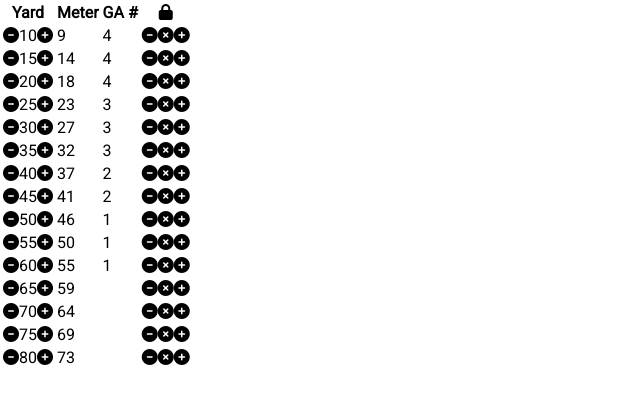
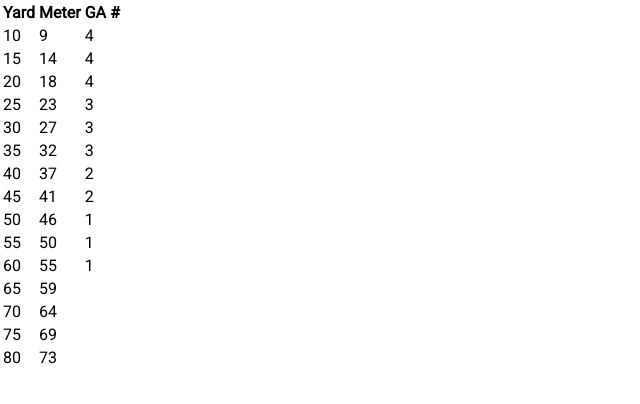
Before and after one commit to alevshunov/bbr.kudesnik.cc, a React app: page / in a window 1280 px wide. Shown: the top 404 px of the page, without its empty margins (0-640 px from the left). Built offline with nearby package versions, Linux system fonts and the light colour scheme.

Commit message:
Local fontawesome.

```diff
--- a/package.json
+++ b/package.json
@@ -16,6 +16,7 @@
     "@types/classnames": "^2.2.8",
     "classnames": "^2.2.6",
     "express": "^4.17.1",
+    "font-awesome": "^4.7.0",
     "kk-react-build": "github:alevshunov/kk-react-build",
     "offline-plugin": "^5.0.7",
     "react": "^16.4.0",
--- a/public/index.html
+++ b/public/index.html
@@ -6,10 +6,11 @@
     <link rel="manifest" href="/manifest.json">
     <link rel="shortcut icon" href="/favicon.ico">
     <link href="https://fonts.googleapis.com/css?family=Roboto" rel="stylesheet">
-    <meta name="description" content=""/>
-    <meta name="keywords" content=""/>
+    <meta name="description" content="Archery - simply distance markers"/>
+    <meta name="author" content="Anton Leushunou, BY"/>
+    <meta name="keywords" content="archery, markers, distance, bow, barebow, bbr, recurve, compound"/>
 <!--    <link rel="stylesheet" href="https://use.fontawesome.com/releases/v5.0.13/css/all.css" integrity="sha384-DNOHZ68U8hZfKXOrtjWvjxusGo9WQnrNx2sqG0tfsghAvtVlRW3tvkXWZh58N9jp" crossorigin="anonymous">-->
-    <script src="https://kit.fontawesome.com/f629939028.js"></script>
+<!--    <script src="https://kit.fontawesome.com/f629939028.js"></script>-->
     <title>BBR</title>
   </head>
   <body>
--- a/src/parts/Common.scss
+++ b/src/parts/Common.scss
@@ -1,3 +1,3 @@
 .hidden {
-  display: none;
+  display: none !important;
 }
--- a/src/parts/DistancesView.tsx
+++ b/src/parts/DistancesView.tsx
@@ -7,6 +7,7 @@ import { LockIcon } from './LockIcon';
 import { Entry } from '../core/types/All';
 import { IFAAGroup, YardTools } from '../core/YardTools';
 import TableReport, { Align } from './components/TableReport';
+import fa from './components/FontAwesome';
 
 type Props = {
     data: Entry[],
@@ -35,12 +36,12 @@ class DistancesView extends React.PureComponent<Props> {
                             render: (item) => (
                                 <>
                                     <i
-                                        className={classNames('fas fa-minus-circle', {[coreStyles.hidden]: locked})}
+                                        className={classNames(fa.minus, {[coreStyles.hidden]: locked})}
                                         onClick={() => onYardIncrease(item.source, -1)}
                                     />
                                     {item.source.yard}
                                     <i
-                                        className={classNames('fas fa-plus-circle', {[coreStyles.hidden]: locked})}
+                                        className={classNames(fa.plus, {[coreStyles.hidden]: locked})}
                                         onClick={() => onYardIncrease(item.source, 1)}
                                     />
                                 </>
--- a/src/parts/LockIcon.tsx
+++ b/src/parts/LockIcon.tsx
@@ -1,4 +1,5 @@
 import * as React from 'react';
+import fa from './components/FontAwesome';
 import classNames from 'classnames';
 
 type Props = {
@@ -9,10 +10,9 @@ type Props = {
 export class LockIcon extends React.Component<Props> {
     render() {
         const { locked, onToggle } = this.props;
-
         return (
             <i
-                className={classNames('fas', {'fa-lock': locked, 'fa-lock-open': !locked})}
+                className={classNames({[fa.lock]: locked, [fa.unlock]: !locked})}
                 onClick={() => onToggle(!locked)}
             />
         );
--- a/src/parts/Tools.tsx
+++ b/src/parts/Tools.tsx
@@ -1,6 +1,7 @@
 import * as React from 'react';
 import styles from './Tools.scss';
 import classNames from 'classnames';
+import fa from './components/FontAwesome';
 
 type Props = {
     onPlusClick: () => void,
@@ -14,15 +15,15 @@ export class Tools extends React.Component<Props> {
         return (
             <div className={classNames(styles.container, this.props.className)}>
                 <i
-                    className="fas fa-minus-circle"
+                    className={fa.plus}
                     onClick={this.props.onPlusClick}
                 />
                 <i
-                    className="fas fa-times-circle"
+                    className={fa.clear}
                     onClick={this.props.onResetClick}
                 />
                 <i
-                    className="fas fa-plus-circle"
+                    className={fa.minus}
                     onClick={this.props.onMinusClick}
                 />
             </div>
--- /dev/null
+++ b/src/parts/components/FontAwesome.tsx
@@ -0,0 +1,10 @@
+import fa from 'font-awesome/scss/font-awesome.scss';
+import classNames from 'classnames';
+
+export default {
+    lock: classNames(fa.fa, fa['fa-lock']),
+    unlock: classNames(fa.fa, fa['fa-unlock']),
+    minus: classNames(fa.fa, fa['fa-minus-circle']),
+    plus: classNames(fa.fa, fa['fa-plus-circle']),
+    clear: classNames(fa.fa, fa['fa-times-circle'])
+};
```
Also changed, not shown: 1 other file (tests, documents, lock files or other folders).
